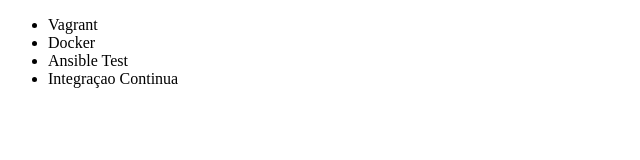
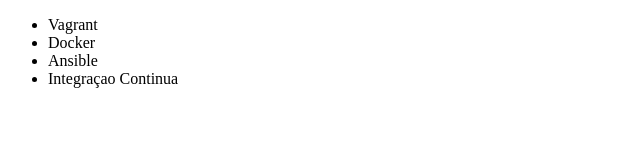
Before and after one commit to MattheusNonato/alura-git, a plain HTML site: page index.html in a window 1280 px wide. Shown: the full height of the page, 0-640 px from the left. Drawn offline with Linux system fonts and the light colour scheme.

Commit message:
Revert "Commit Indevido"
This reverts commit 1f592a70e11785346a9f1373f9837959a9e23176.

```diff
--- a/index.html
+++ b/index.html
@@ -8,7 +8,7 @@
     <ul>
         <li>Vagrant</li>
         <li>Docker </li>
-        <li>Ansible Test</li>
+        <li>Ansible</li>
         <li>Integraçao Continua</li>
     </ul>
 </body>
```
